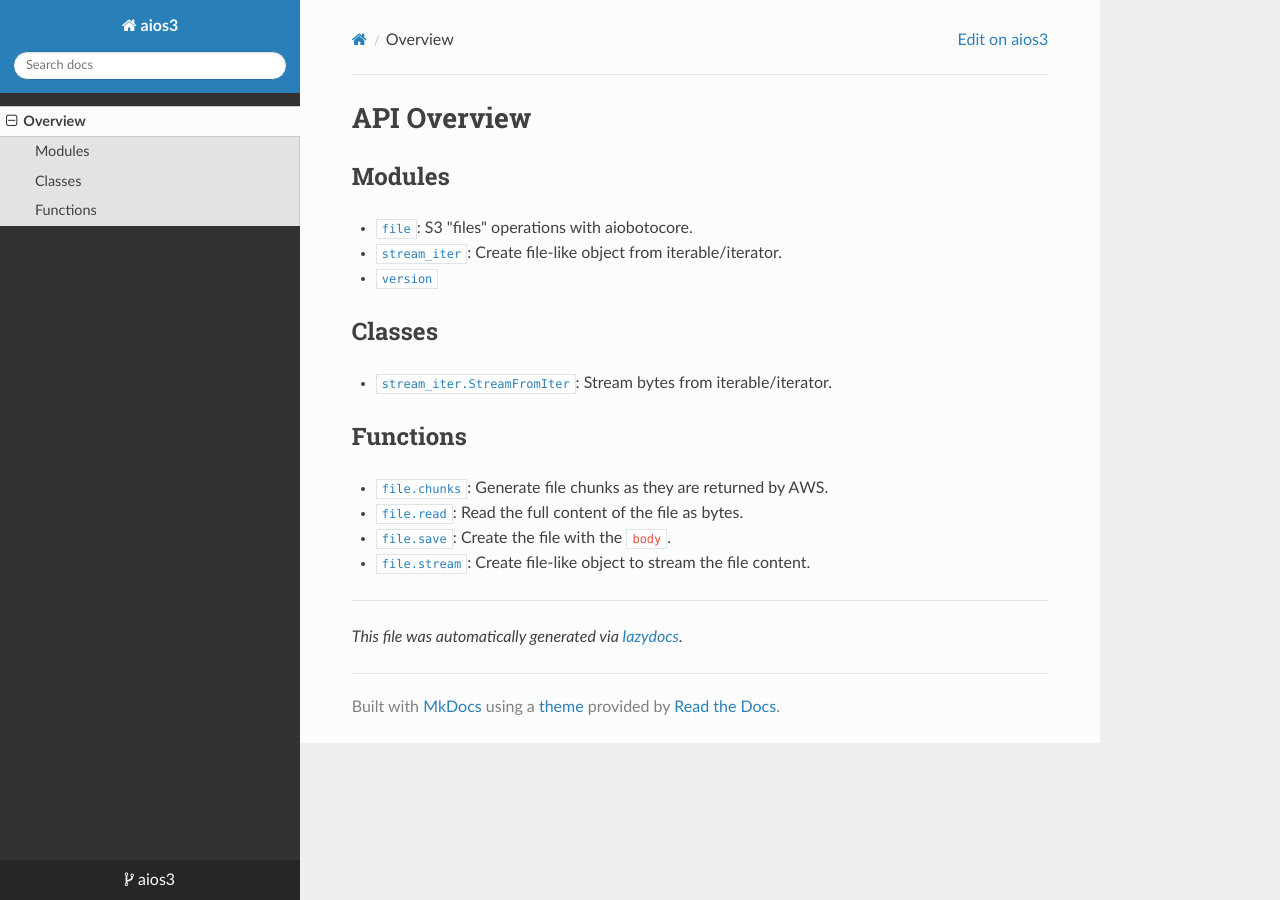
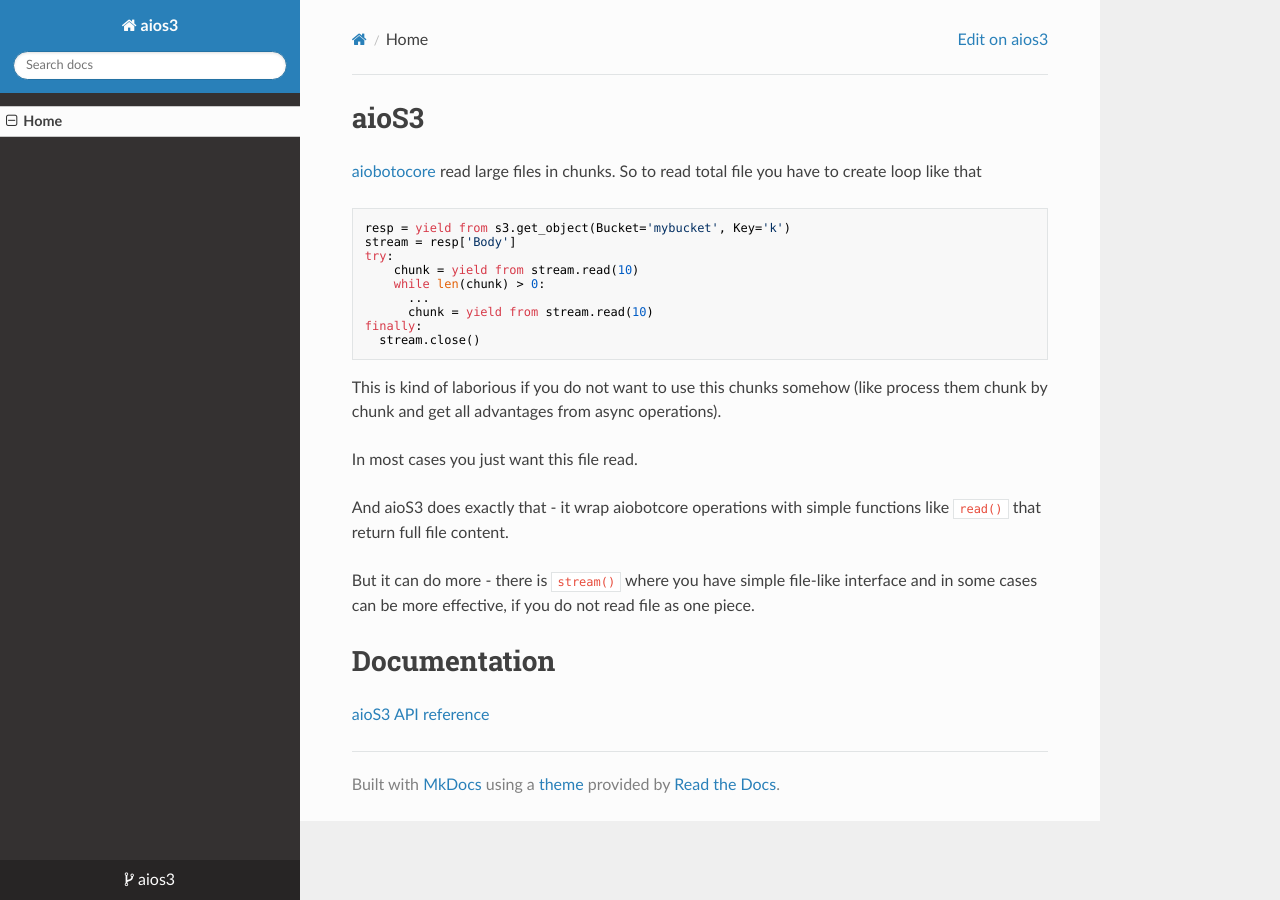
Before and after one commit to andgineer/aios3, an MkDocs documentation site: the page built from docs/README.md, in a window 1280 px wide. Built offline with MkDocs 1.6.1, drawn with Linux system fonts in a browser that asks for light colours; nearby versions of some CDN libraries.

Commit message:
https://github.com/andgineer/aios3/issues/3 mkdocs part of docs

````diff
--- a/docs/README.md
+++ b/docs/README.md
@@ -1,25 +1,31 @@
-<!-- markdownlint-disable -->
+# aioS3
 
-# API Overview
+[aiobotocore](https://aiobotocore.readthedocs.io/en/latest/) read large files in chunks.
+So to read total file you have to create loop like that
 
-## Modules
+```python
+resp = yield from s3.get_object(Bucket='mybucket', Key='k')
+stream = resp['Body']
+try:
+    chunk = yield from stream.read(10)
+    while len(chunk) > 0:
+      ...
+      chunk = yield from stream.read(10)
+finally:
+  stream.close()
+```
 
-- [`file`](./file.md#module-file): S3 "files" operations with aiobotocore.
-- [`stream_iter`](./stream_iter.md#module-stream_iter): Create file-like object from iterable/iterator.
-- [`version`](./version.md#module-version)
+This is kind of laborious if you do not want to use this chunks somehow (like process them chunk by chunk and
+get all advantages from async operations).
 
-## Classes
+In most cases you just want this file read.
 
-- [`stream_iter.StreamFromIter`](./stream_iter.md#class-streamfromiter): Stream bytes from iterable/iterator.
+And aioS3 does exactly that - it wrap aiobotcore operations with simple functions like `read()` that return
+full file content.
 
-## Functions
+But it can do more - there is `stream()` where you have simple file-like interface and in some cases can be more
+effective, if you do not read file as one piece.
 
-- [`file.chunks`](./file.md#function-chunks): Generate file chunks as they are returned by AWS.
-- [`file.read`](./file.md#function-read): Read the full content of the file as bytes.
-- [`file.save`](./file.md#function-save): Create the file with the `body`.
-- [`file.stream`](./file.md#function-stream): Create file-like object to stream the file content.
+# Documentation
 
-
----
-
-_This file was automatically generated via [lazydocs](https://github.com/ml-tooling/lazydocs)._
+[aioS3 API reference](api-reference/)
--- a/requirements.txt
+++ b/requirements.txt
@@ -8,4 +8,3 @@
 mkdocs
 mkdocs-awesome-pages-plugin
 twine
-mkdocs-material-extensions
````
Also changed, not shown: README.md (+8 -0 lines), docs/file.md (deleted, +0 -113 lines), docs/stream_iter.md (deleted, +0 -87 lines), docs/version.md (deleted, +0 -19 lines), mkdocs.yml (+0 -37 lines), docs/.pages (deleted), 4 other files.
